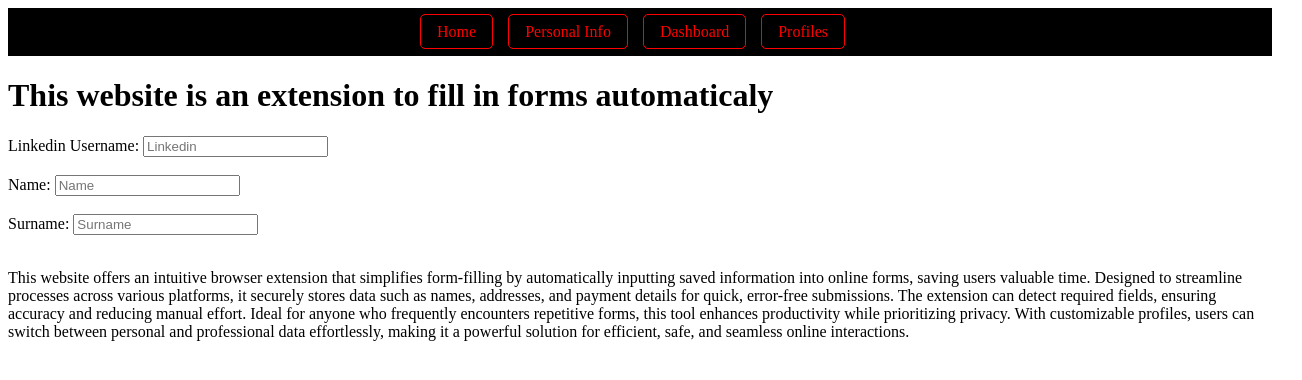
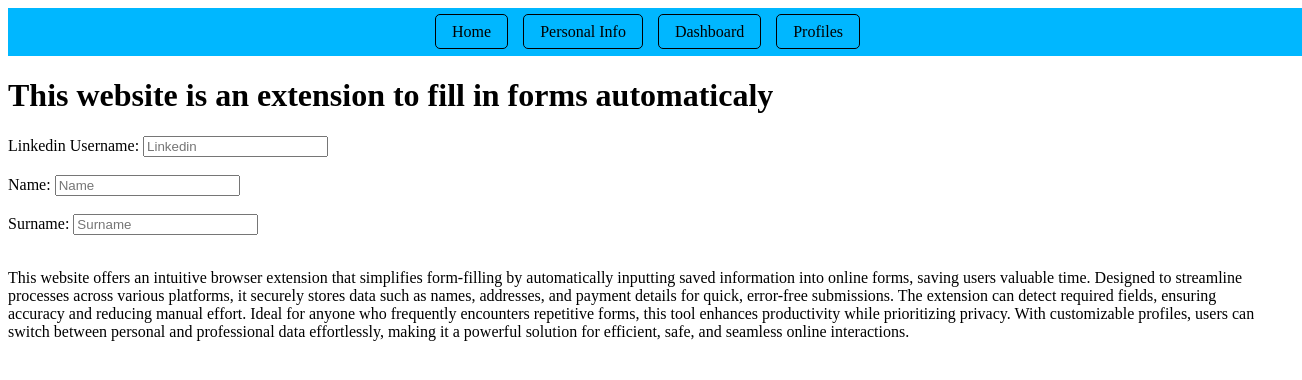
Before and after one commit to ZakirAghakishiyev/WM1-Project1-Group-10, a plain HTML site: page index.html in a window 1280 px wide. Shown: the whole page, 1302 px wide, since content can reach past the window. Drawn offline with Linux system fonts and the light colour scheme.

Commit message:
Update navigaton.css

```diff
--- a/navigaton.css
+++ b/navigaton.css
@@ -1,13 +1,16 @@
+
+
 .nav ul {
     list-style-type: none;
     margin: 0;
     padding: 15px;
-    background-color: black;
+    background-color: rgb(0, 183, 255);
     display: flex;
     justify-content: center;
     border-bottom: 5px;
     border-top: 5px;
-    border-color: white;
+    border-color: #ffffff;
+    width: 100%;
   }
 
   .nav ul li {
@@ -17,13 +20,19 @@
 
   .nav ul li a {
     text-decoration: none;
-    color: red;
+    color: black;
     padding: 8px 16px;
-    border: 1px solid red;
+    border: 1px solid black;
     border-radius: 5px;
   }
 
   .nav ul li a:hover {
-    background-color: red;
-    color: black;
+    background-color: beige;
+    color: rgb(0, 183, 255);
+    border-color: beige;
   }
+
+  /*.nav{
+    position:fixed;
+    width: 100%;
+  }*/
```
